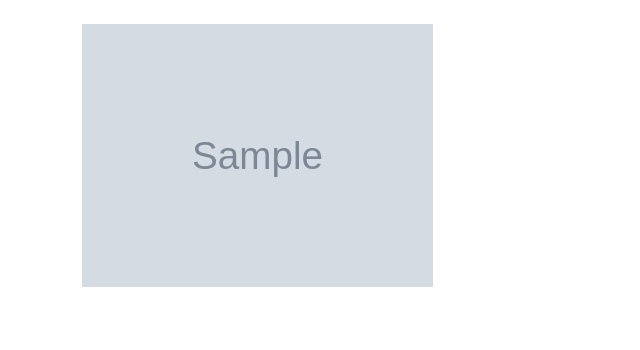
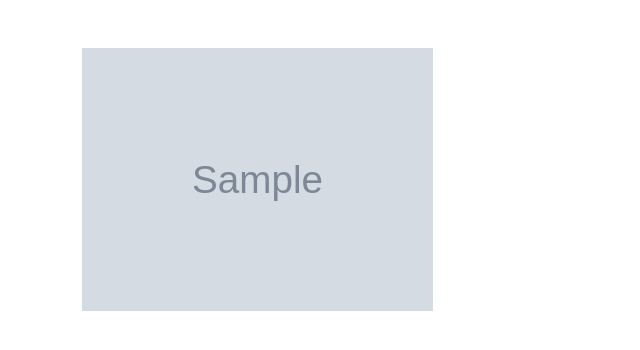
Before and after one commit to Azzarox/Picturedom, a Django app: page / in a window 1280 px wide. Shown: the part 57-407 px from the top of the page, without its empty margins (0-640 px from the left). Run offline with Django 3.2, Linux system fonts and the light colour scheme; tables that the repository leaves empty hold one stand-in row (values such as "Sample post"); grey boxes marked "Sample" are stand-in pictures; some libraries are stand-ins or nearby versions.

Commit message:
added more margin to the div

```diff
--- a/Picturedom/templates/photos/homepage_photos.html
+++ b/Picturedom/templates/photos/homepage_photos.html
@@ -7,7 +7,7 @@
 {% endblock %}
 
 {% block main %}
-    <div class="masonry-grid mt-4">
+    <div class="masonry-grid mt-5">
         {% for photo in photos %}
             <div class="masonry-grid__item">
                 <a href="{% url 'photo comments' photo.id %}">
```
